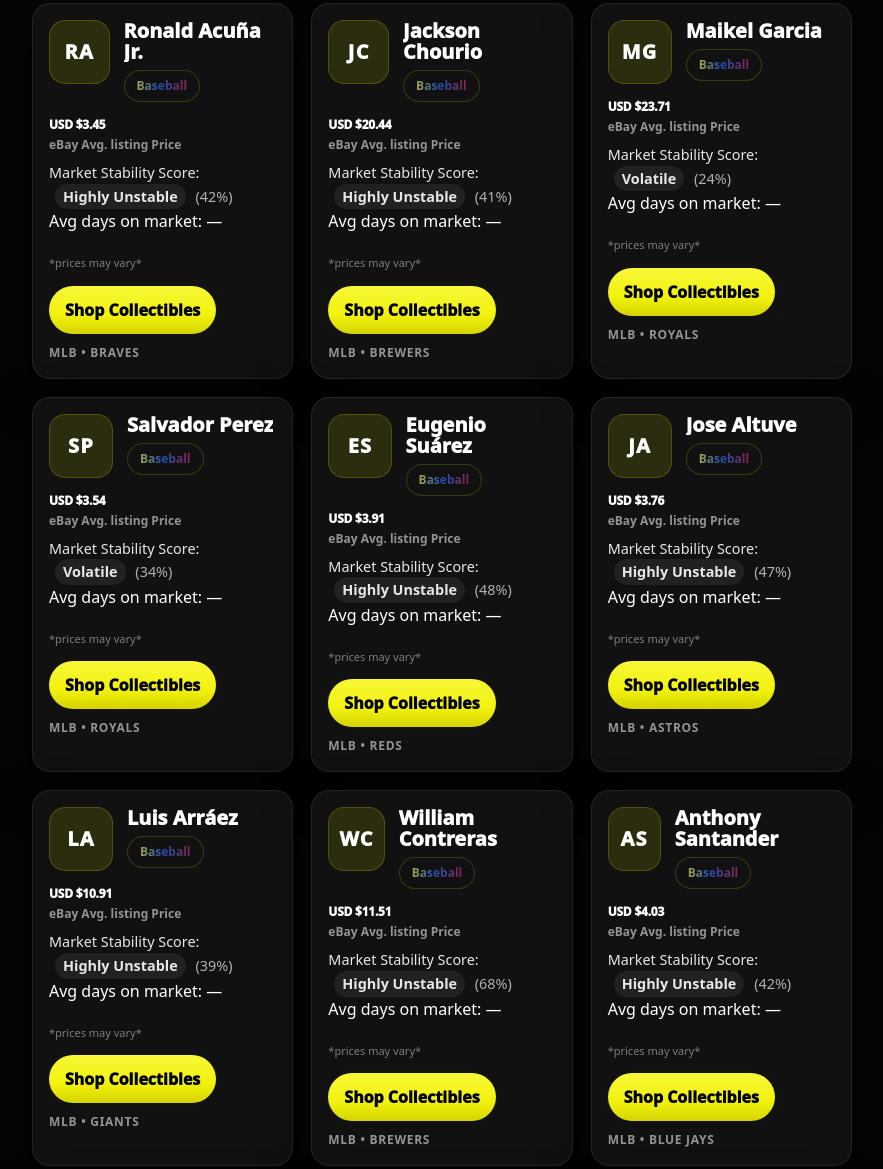
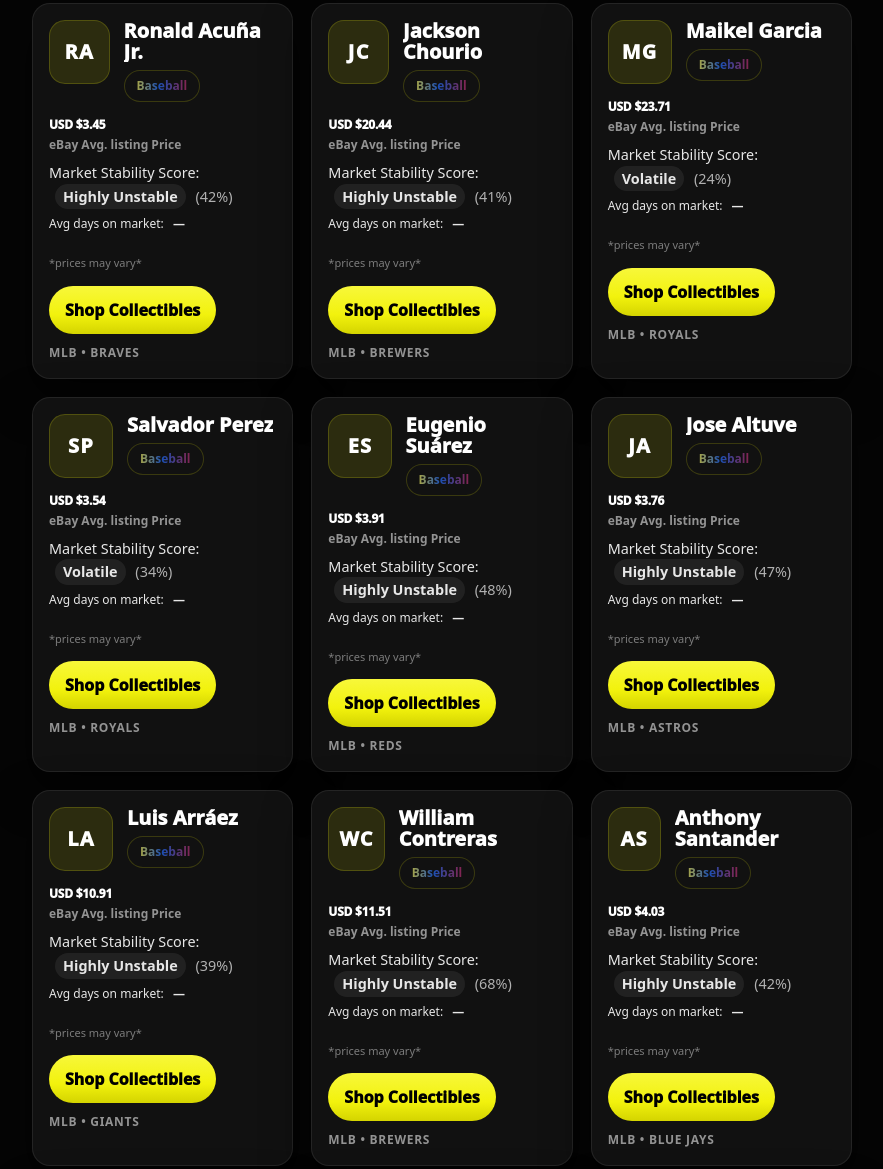
Before and after one commit to jaydiare/vzla-elite-tracker, a website: page index.html in a window 1280 px wide. Shown: the part 1011-2180 px from the top of the page, without its empty margins (198-1081 px from the left). Drawn offline with Linux system fonts and the light colour scheme.

Commit message:
Update style.css

```diff
--- a/css/style.css
+++ b/css/style.css
@@ -939,6 +939,17 @@
   display: none !important;
 }
 
+.athlete-card__days {
+  margin-top: 6px;
+  font-size: 12px;
+  opacity: .9;
+}
+
+.athlete-card__days-val {
+  font-weight: 600;
+  margin-left: 6px;
+}
+
 .athlete-card__value{
   margin-top: 14px;
   font-size: 12px;
```
